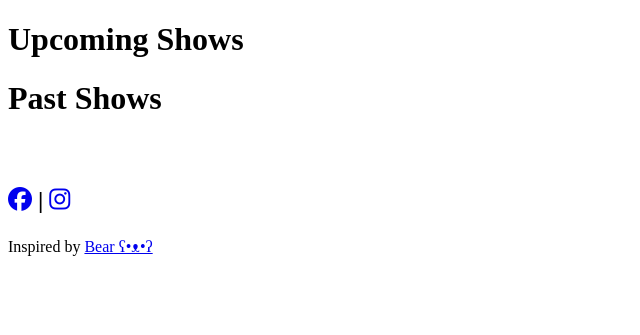
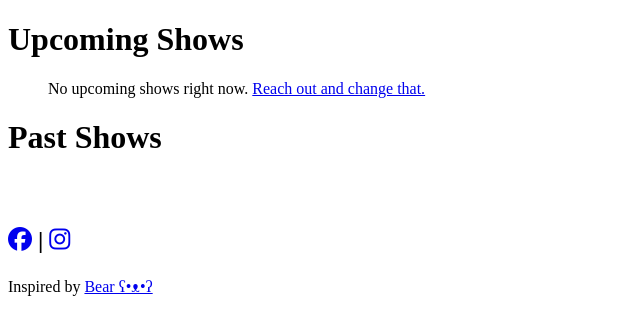
Before and after one commit to alexrkaufman/alexkaufman.live, a Flask app: page /shows/ in a window 1280 px wide. Shown: the part 98-433 px from the top of the page, without its empty margins (0-640 px from the left). Run offline with Flask 3, Linux system fonts and the light colour scheme; data that the repository does not hold is empty; some libraries are stand-ins or nearby versions.

Commit message:
updating shows to have a thing if there are no shows.

```diff
--- a/alexkaufmanlive/templates/shows.jinja2
+++ b/alexkaufmanlive/templates/shows.jinja2
@@ -3,6 +3,14 @@
 {% block main %}
     <h1> Upcoming Shows </h1>
     <ul class="show-list">
+    {% if not upcoming_shows %}
+        <p>
+            No upcoming shows right now.
+            <a href="mailto:alexkaufmancomedy@gmail.com">
+                Reach out and change that.
+            </a>
+        </p>
+    {% endif %}
     {% for show in upcoming_shows %}
     <li>
     <article class="show on-list">
```
